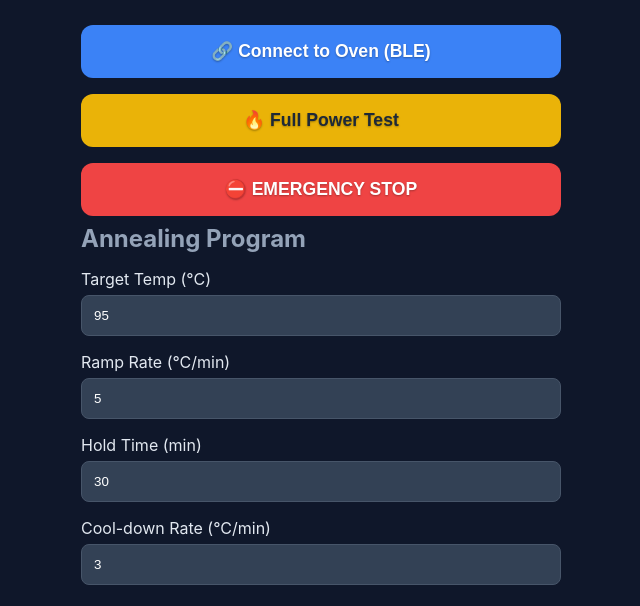
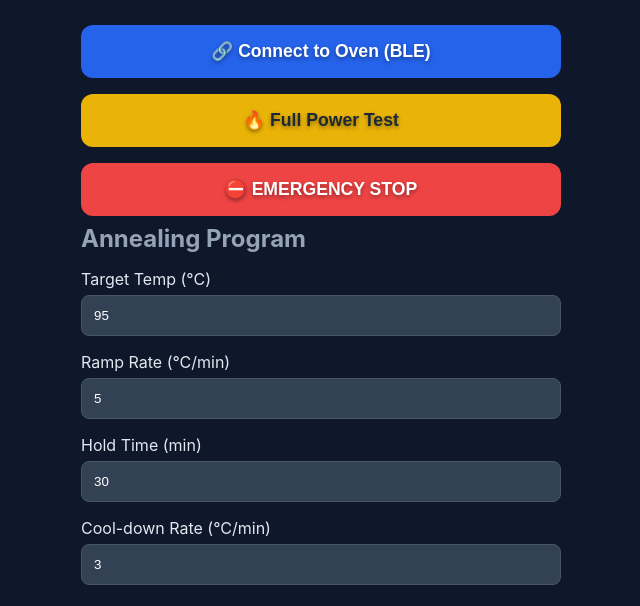
Before and after one commit to gearhed90/curing-oven-controller, a plain HTML site: page index.html in a window 1280 px wide. Shown: the part 304-910 px from the top of the page, without its empty margins (319-959 px from the left). Drawn offline with Linux system fonts and the light colour scheme.

Commit message:
Update styles.css

```diff
--- a/styles.css
+++ b/styles.css
@@ -43,19 +43,16 @@ h2 { margin-bottom: 16px; color: #94a3b8; }
     border: none;
     border-radius: 12px;
     font-size: 1.1rem;
-    font-weight: 700;           /* Bolder text */
+    font-weight: 700;
     cursor: pointer;
-    text-shadow: 0 1px 2px rgba(0,0,0,0.3);   /* Slight shadow for extra readability */
+    color: #ffffff !important;           /* Force white text on all buttons */
+    text-shadow: 0 2px 4px rgba(0,0,0,0.4); /* Better contrast */
 }
 
-.primary {
-    background: #3b82f6;
-    color: #ffffff !important;   /* Bright white text */
-}
-
-.success { background: #22c55e; color: #ffffff !important; }
+.primary { background: #2563eb; }      /* Slightly darker blue for better contrast */
+.success { background: #22c55e; }
 .warning { background: #eab308; color: #1e2937 !important; }
-.danger  { background: #ef4444; color: #ffffff !important; }
+.danger  { background: #ef4444; }
 
 .log-section {
     background: #1e2937;
```
